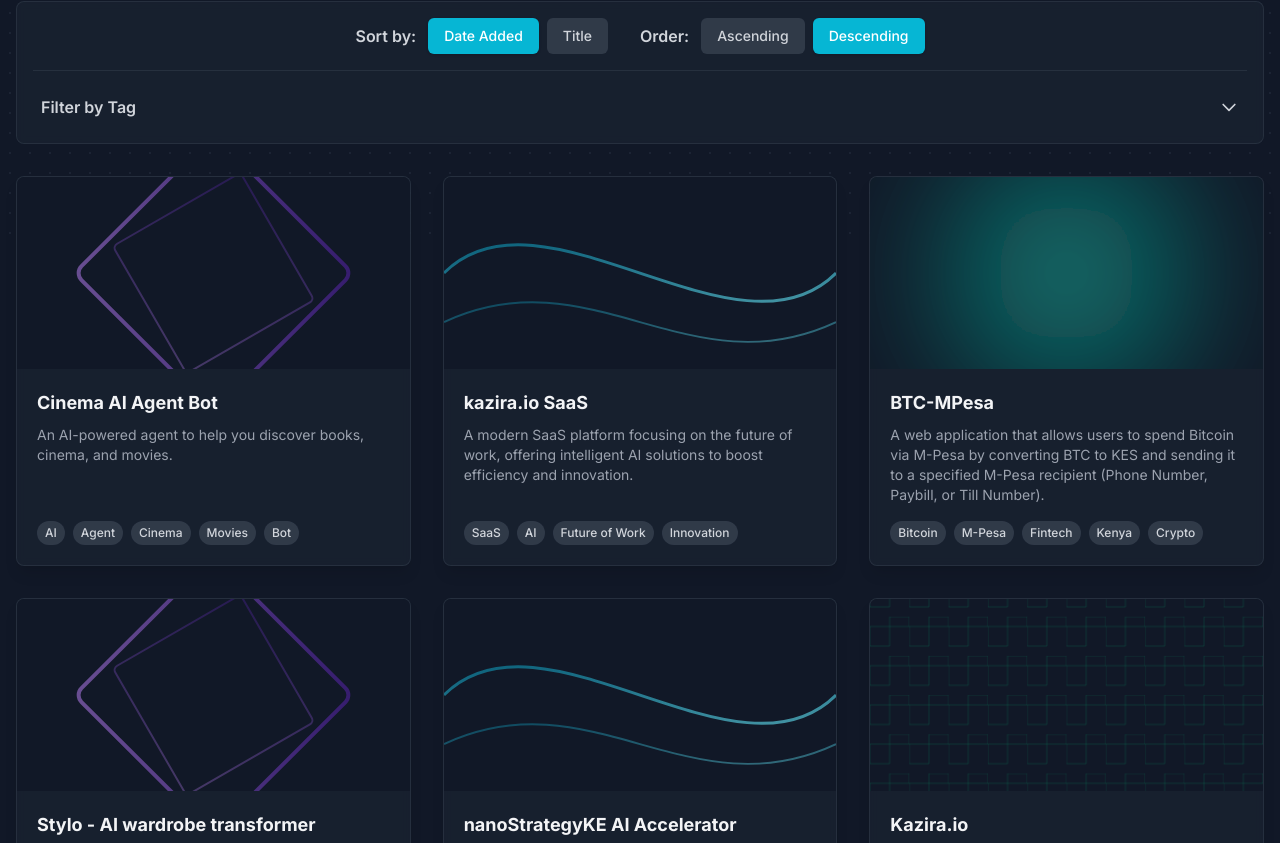
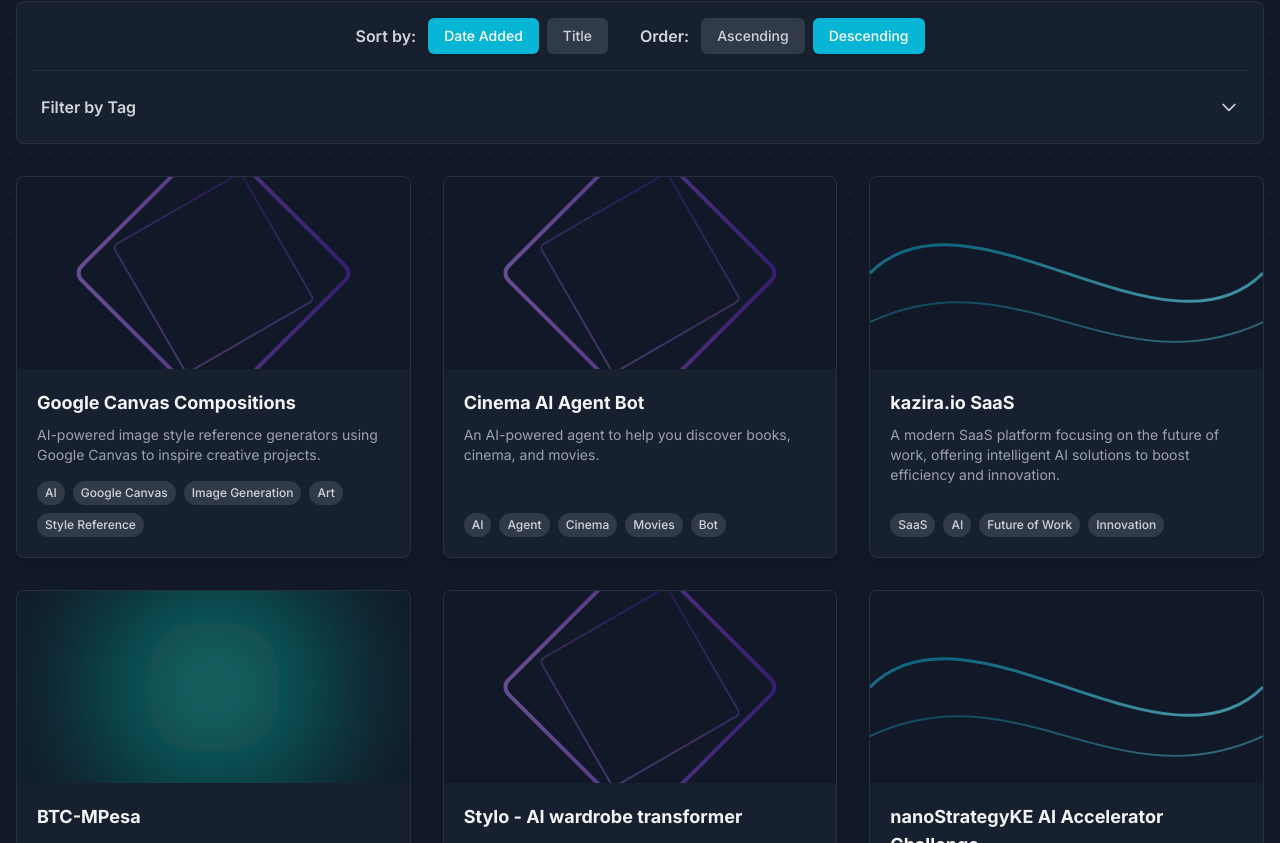
Before and after one commit to eltonarunga/Software-Compositions, a React (Vite) app: page / in a window 1280 px wide. Shown: the part 557-1400 px from the top of the page. Built offline with nearby package versions, Linux system fonts and the light colour scheme.

Commit message:
feat: Add Google Canvas Compositions project
Includes a new project entry for "Google Canvas Compositions" in the constants. This project uses AI to generate image style references.

```diff
--- a/constants.ts
+++ b/constants.ts
@@ -19,6 +19,14 @@
 
 
 export const PROJECTS: Project[] = [
+  {
+    id: 30,
+    title: 'Google Canvas Compositions',
+    description: 'AI-powered image style reference generators using Google Canvas to inspire creative projects.',
+    imageUrl: getImageForIndex(1),
+    url: 'https://google-canvas-compos-rqcc.bolt.host/',
+    tags: ['AI', 'Google Canvas', 'Image Generation', 'Art', 'Style Reference']
+  },
   {
     id: 29,
     title: 'Cinema AI Agent Bot',
```
